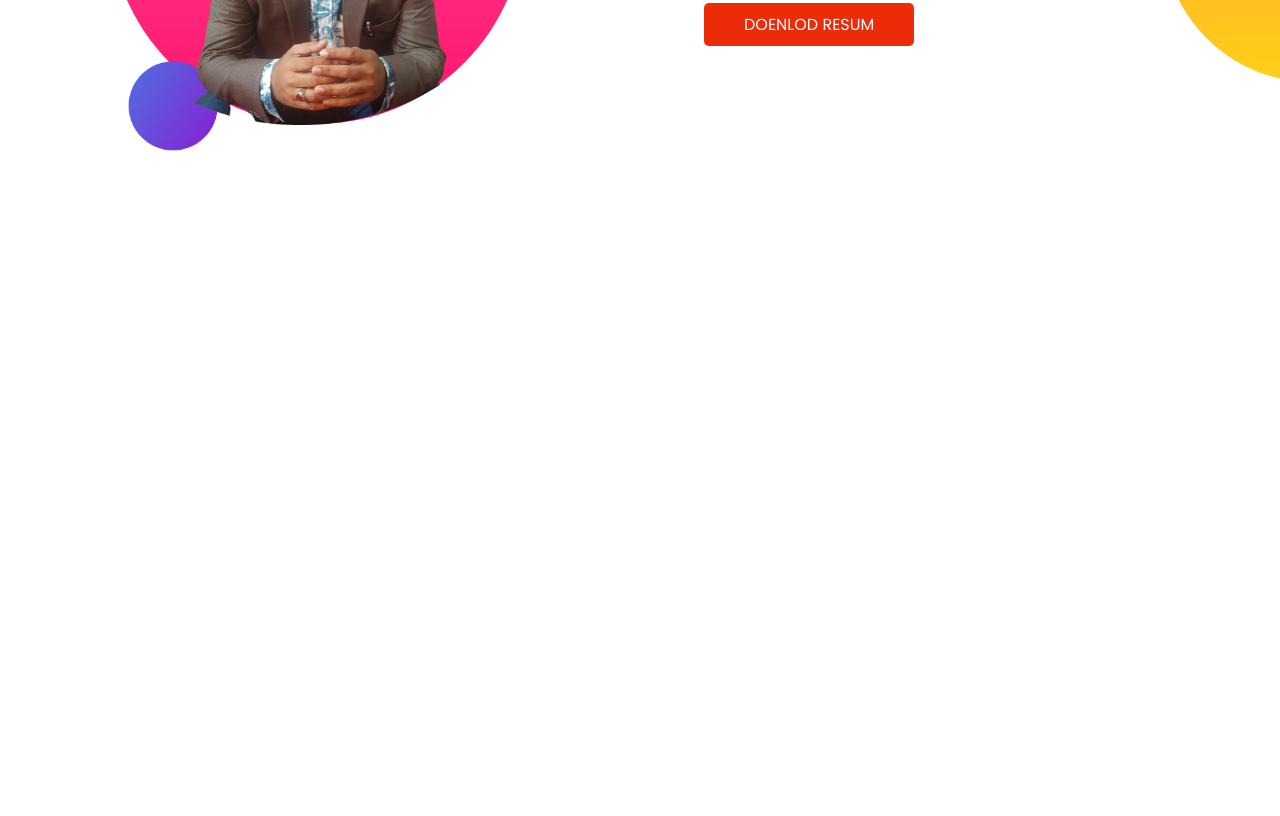
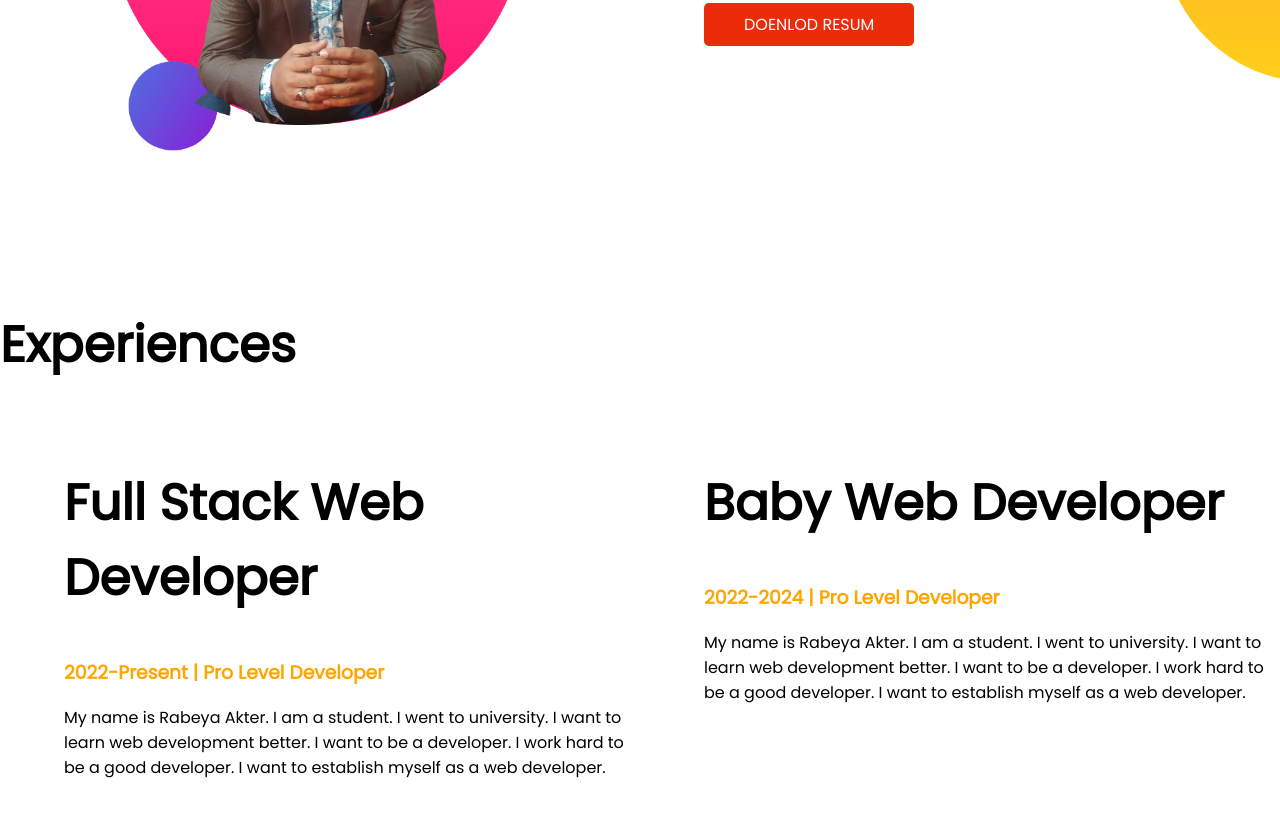
Before and after one commit to RabeyaAkter12/developer-portfolio, a plain HTML site: page index.html in a window 1280 px wide. Shown: the part 906-1722 px from the top of the page. Before the commit the page ends 1214 px from the top, so only its background shows below. Drawn offline with Linux system fonts and the light colour scheme.

Commit message:
third commit

```diff
--- a/index.html
+++ b/index.html
@@ -13,7 +13,7 @@
 </head>
 
 <body>
-    <section class="top-banner">
+    <section class="top-banner flexible-container">
         <div class="half-width">
             <h1> Welcome To</h1>
             <h1> <span class="orange-color"> Rabeya Akter </span> Wold!</h1>
@@ -28,7 +28,7 @@
             <img src="images/bro.png" alt="">
         </div>
     </section>
-    <section class="dream-big">
+    <section class="dream-big flexible-container">
         <div class="half-width">
             <img src="images/bro3.png" alt="">
         </div>
@@ -43,6 +43,31 @@
         </div>
 
     </section>
+
+    <section class="experience-area">
+        <h1>Experiences</h1>
+        <div class="flexible-container">
+
+            <div class="half-width">
+                <h1> Full Stack Web Developer </h1>
+                <h3 class="orange-color">2022-Present | Pro Level Developer </h3>
+                <p>My name is Rabeya Akter. I am a student. I went to university. I want to learn web development
+                    better. I
+                    want to be a developer. I work hard to be a good developer. I want to establish myself as a web
+                    developer.</p>
+            </div>
+            <div class="half-width">
+                <h1> Baby Web Developer</h1>
+                <h3 class="orange-color">2022-2024 | Pro Level Developer</h3>
+                <p>My name is Rabeya Akter. I am a student. I went to university. I want to learn web development
+                    better. I
+                    want to be a developer. I work hard to be a good developer. I want to establish myself as a web
+                    developer.</p>
+            </div>
+
+
+        </div>
+    </section>
 </body>
 
 </html>
--- a/style.css
+++ b/style.css
@@ -11,7 +11,7 @@ h1 {
     color: orange;
 }
 
-section {
+.flexible-container {
     display: flex;
     margin-bottom: 150px;
 }
```
